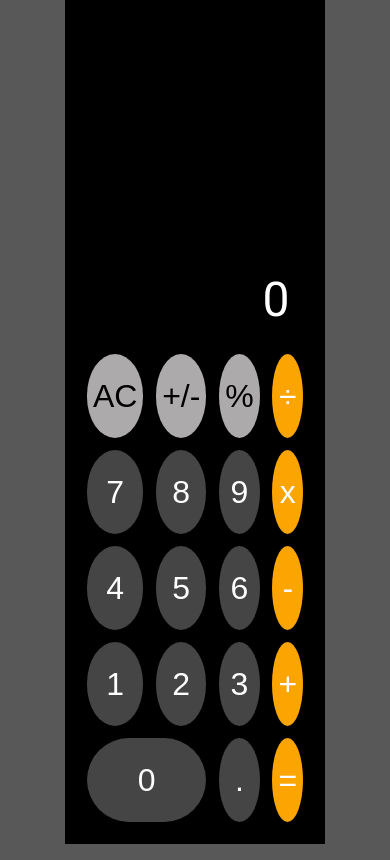
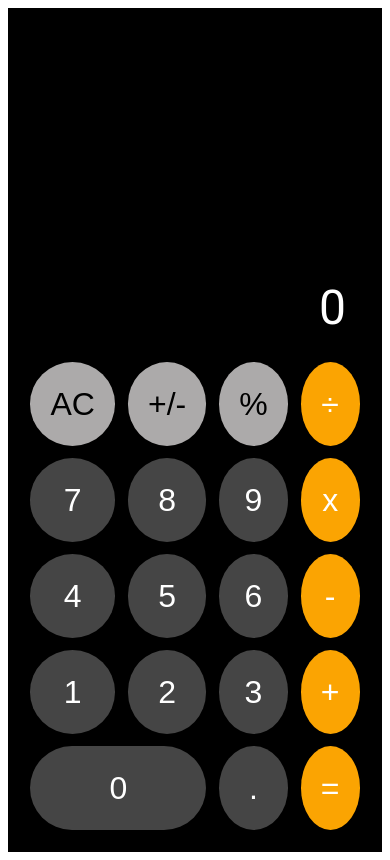
Before and after one commit to mdtagg/React_JS_Calculator, a React (Vite) app: page / in a window 390 px wide. Built offline with nearby package versions, Linux system fonts and the light colour scheme.

Commit message:
moved body element into 700px min width media query to see if lack of body element effects how page displays on ios

```diff
--- a/src/App.css
+++ b/src/App.css
@@ -1,12 +1,5 @@
 *,*::after,*::before {
   box-sizing: border-box;
-}
-
-body {
-  margin:0;
-  background-color:rgb(88, 88, 88);
-  display:flex;
-  justify-content: center;
 }
 
 @media only screen and (max-width:600px) {
@@ -32,6 +25,13 @@ body {
 
 
 @media only screen and (min-width:700px) {
+  body {
+    margin:0;
+    background-color:rgb(88, 88, 88);
+    display:flex;
+    justify-content: center;
+  }
+
   .calculator-container {
     height:90vh;
     width:26vw;
```
Also changed, not shown: 1 other file (tests, documents, lock files or other folders).
